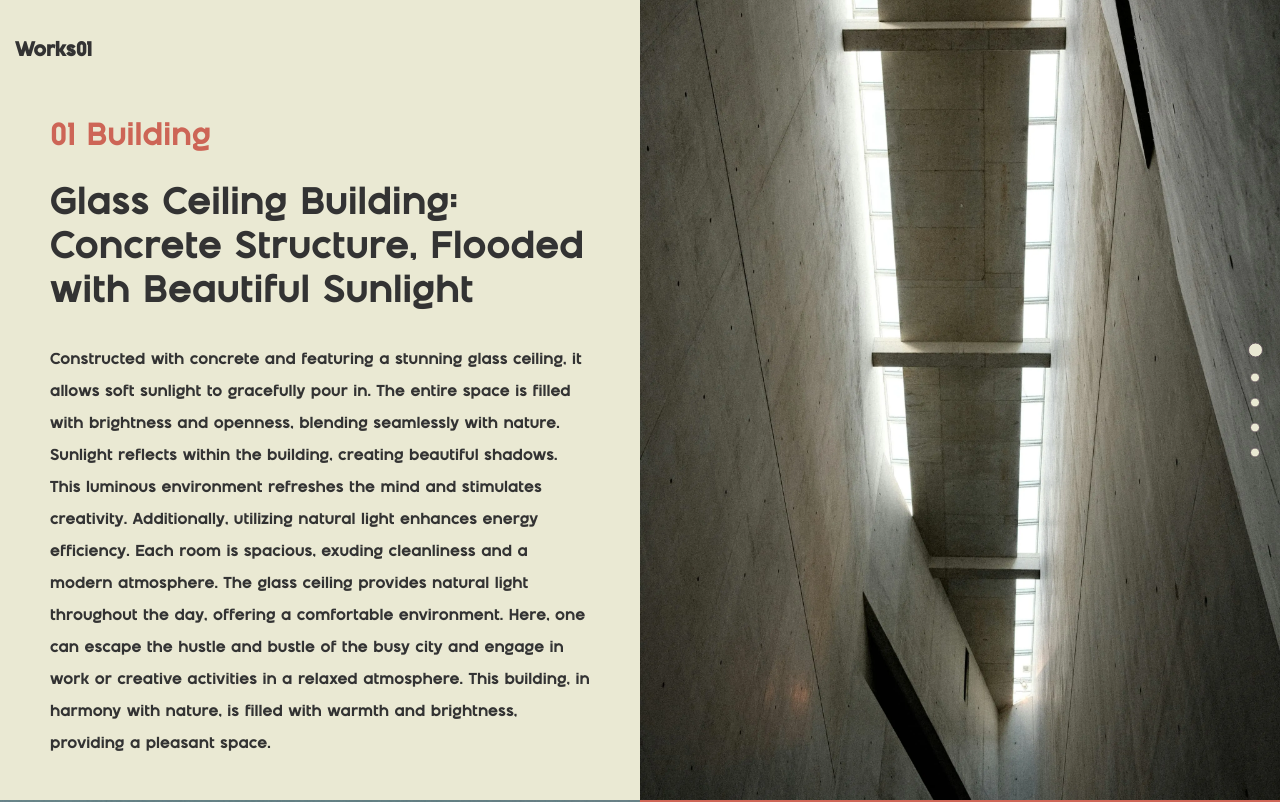
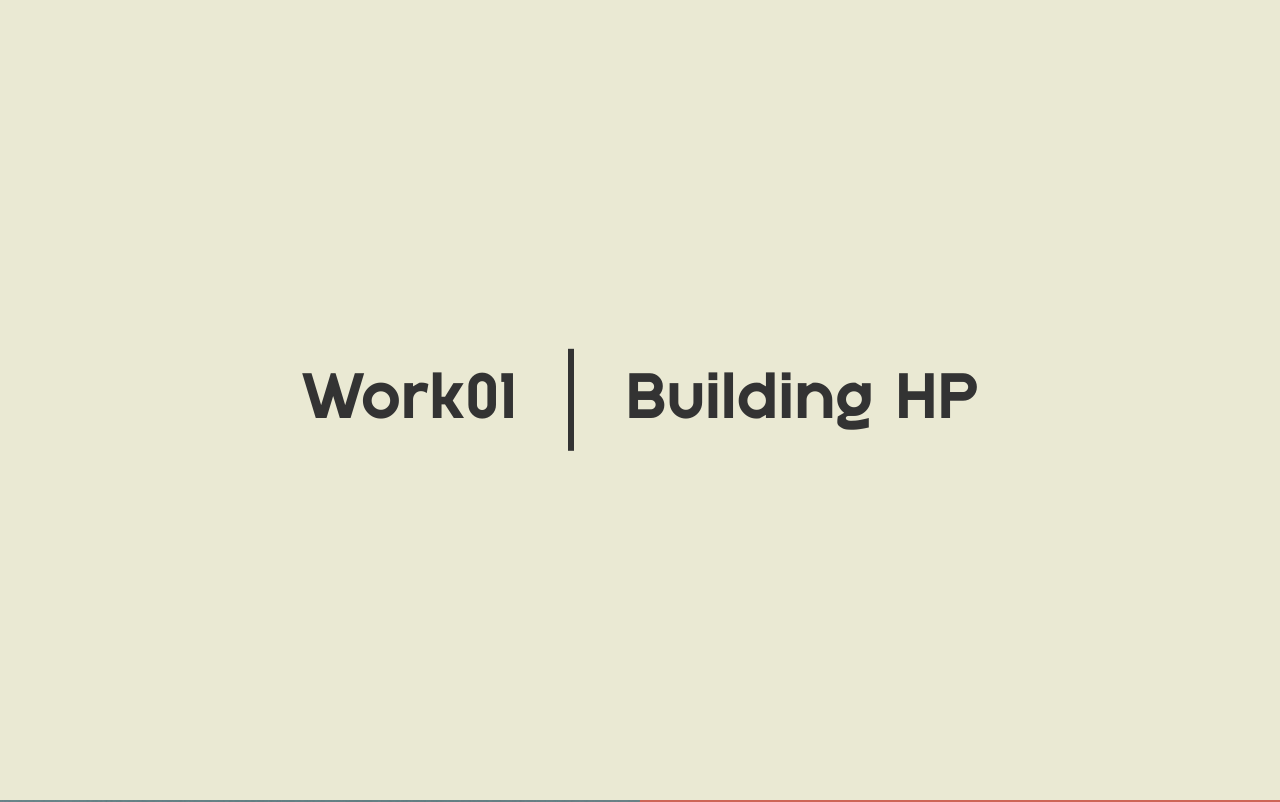
Before and after one commit to taic-dev/animation-works, an Astro site: page /works01 in a window 1280 px wide. Shown: the top 802 px of the page. Built offline with nearby package versions, Linux system fonts and the light colour scheme; Astro itself is replaced by a stand-in of ours.

Commit message:
add: 初回ローディング

```diff
--- a/src/pages/works01/index.astro
+++ b/src/pages/works01/index.astro
@@ -14,6 +14,11 @@
 		<title>Works01</title>
 	</head>
 	<body>
+    <div class="loading">
+      <div class="loading__title">
+        <p><span>Work01</span><span></span><span>Building HP</span></p>
+      </div>
+    </div>
     <header class="header">
       <div class="header__logo">
         <h1>Works01</h1>
--- a/src/pages/works01/scss/style.scss
+++ b/src/pages/works01/scss/style.scss
@@ -25,6 +25,48 @@
 body {
   font-family: nagoda;
   overflow: hidden;
+}
+
+.loading {
+  position: absolute;
+  top: 50%;
+  left: 50%;
+  transform: translate(-50%, -50%);
+  z-index: 999;
+
+  width: 100vw;
+  height: 100vh;
+  background-color: var(--main-color);
+
+  &__title {
+    position: relative;
+    width: 100%;
+    height: 100%;
+
+    p {
+      position: absolute;
+      top: 50%;
+      left: 50%;
+      transform: translate(-50%, -50%);
+      z-index: 999;
+
+      display: flex;
+      align-items: center;
+      justify-content: center;
+      gap: 4vw;
+      width: 100%;
+      font-size: 5vw;
+
+      span {
+        &:nth-child(2) {
+          display: block;
+          width: 0.5vw;
+          height: 8vw;
+          background-color: #333;
+        }
+      }
+    }
+  }
 }
 
 .header {
@@ -194,7 +236,6 @@
     z-index: 1;
 
     font-size: 8vw;
-    mix-blend-mode: difference;
 
     p {
       text-wrap: nowrap;
```
